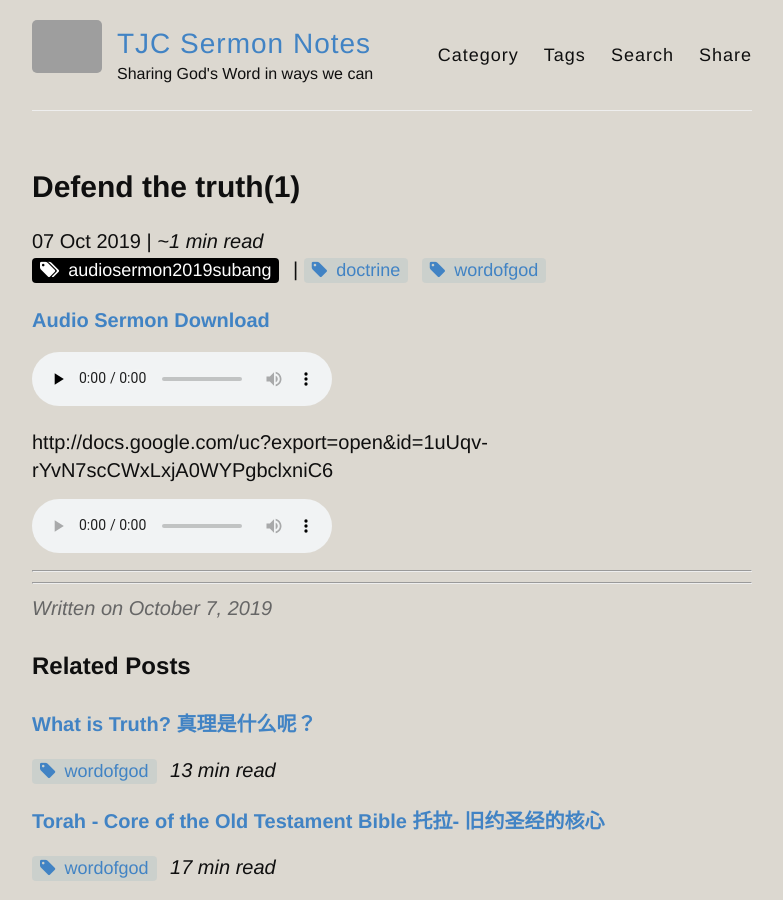
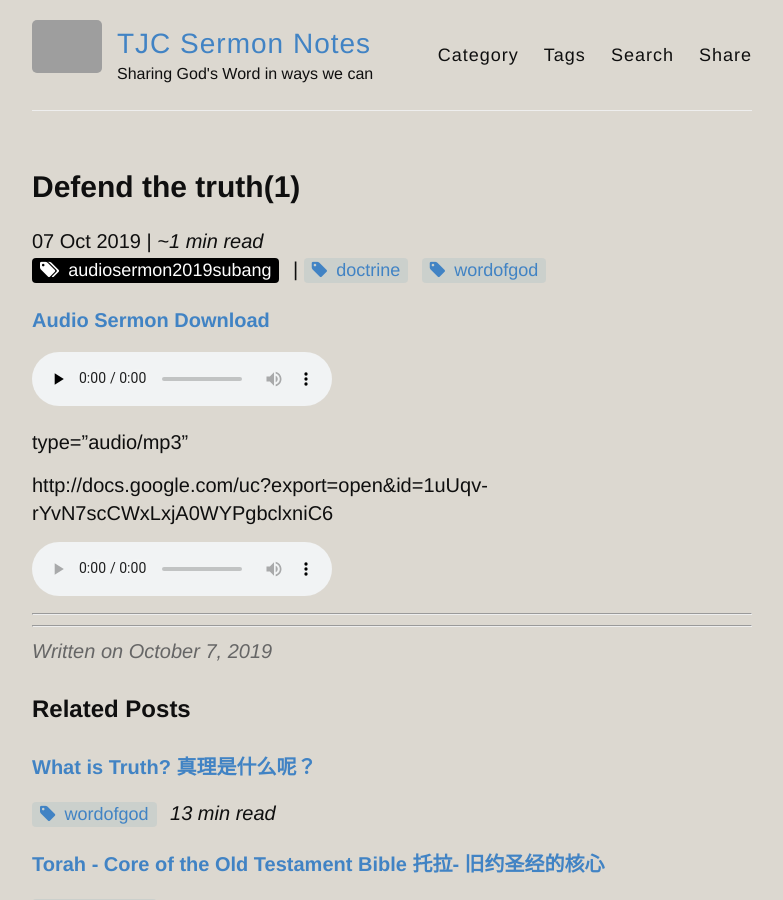
Before and after one commit to catchupTJC/catchuptjc.github.io, a Jekyll site: the page built from _posts/2019-10-07-Defend the truth(1) .md, in a window 1280 px wide and 900 px high. Shown: the whole window, without its empty margins (248-1031 px from the left). Built offline with Jekyll 4.4.1, drawn with Linux system fonts in a browser that asks for light colours; nearby versions of some CDN libraries; comment, search, counter and statistics services are not loaded; grey boxes are pictures that could not be loaded.

Commit message:
Update 2019-10-07-Defend the truth(1) .md

```diff
--- a/_posts/2019-10-07-Defend the truth(1) .md
+++ b/_posts/2019-10-07-Defend the truth(1) .md
@@ -9,8 +9,12 @@ hymns: []
 ### <a href="https://drive.google.com/file/d/1uUqv-rYvN7scCWxLxjA0WYPgbclxniC6/view">Audio Sermon Download</a>
 
 <audio controls preload="none">
-    <source src="http://docs.google.com/uc?export=open&id=1uUqv-rYvN7scCWxLxjA0WYPgbclxniC6" type="audio/mp3">test
+    <source src="http://docs.google.com/uc?export=open&id=1uUqv-rYvN7scCWxLxjA0WYPgbclxniC6">test
 </audio>
+
+type="audio/mp3"
+
+
 
 http://docs.google.com/uc?export=open&id=1uUqv-rYvN7scCWxLxjA0WYPgbclxniC6
 
```
